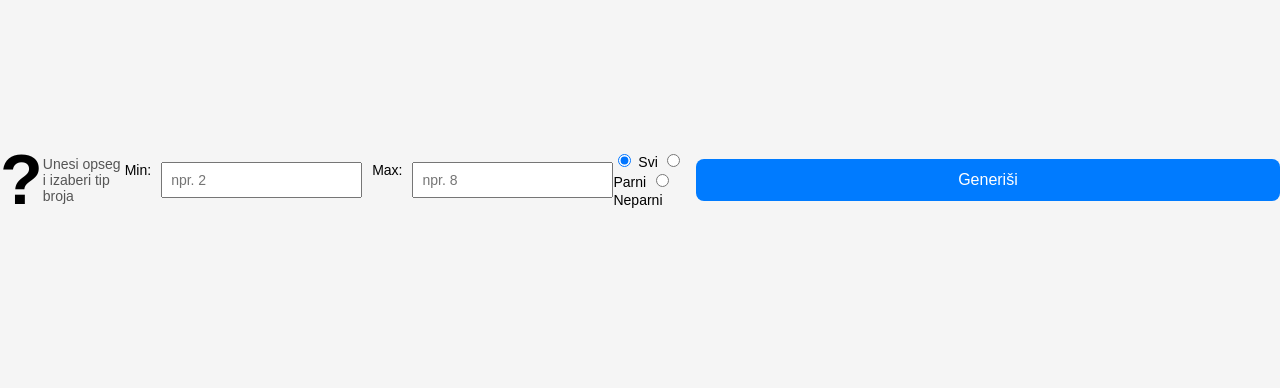
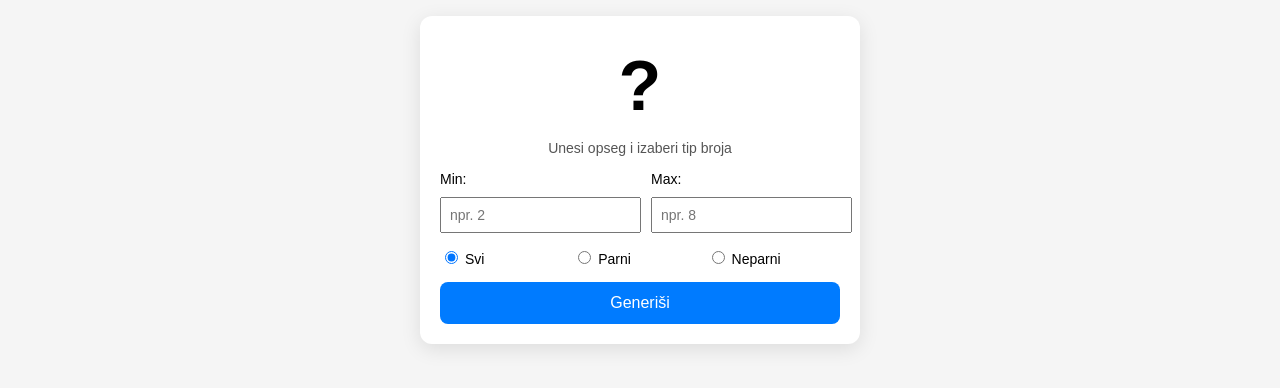
Before and after one commit to bicanskim/Randomizer, a plain HTML site: page index.html in a window 1280 px wide. Shown: the part 220-608 px from the top of the page. Drawn offline with Linux system fonts and the light colour scheme.

Commit message:
Update index.html

```diff
--- a/index.html
+++ b/index.html
@@ -2,31 +2,35 @@
 <html lang="sr">
 <head>
     <meta charset="UTF-8">
+    <meta name="viewport" content="width=device-width, initial-scale=1.0">
     <title>Random broj</title>
     <script src="script.js"></script>
     <link rel='stylesheet' href="style.css">
 </head>
-<body>
-
+<body><div class="container">
     <h1 id="rezultat">?</h1>
     <p id="opis">Unesi opseg i izaberi tip broja</p>
 
     <div class="input-grupa">
-        <label for="min">Min:</label>
-        <input type="number" id="min" placeholder="npr. 2">
+        <div class="input-row">
+            <label for="min">Min:</label>
+            <input type="number" id="min" placeholder="npr. 2">
+        </div>
 
-        <label for="max">Max:</label>
-        <input type="number" id="max" placeholder="npr. 8">
+        <div class="input-row">
+            <label for="max">Max:</label>
+            <input type="number" id="max" placeholder="npr. 8">
+        </div>
     </div>
 
-    <div>
+    <div class="radio-grupa">
         <label><input type="radio" name="tip" value="svi" checked> Svi</label>
         <label><input type="radio" name="tip" value="parni"> Parni</label>
         <label><input type="radio" name="tip" value="neparni"> Neparni</label>
     </div>
 
-    <br>
+
     <button id="btn" onclick="generisi()">Generiši</button>
-
+</div>
 </body>
 </html>
```
